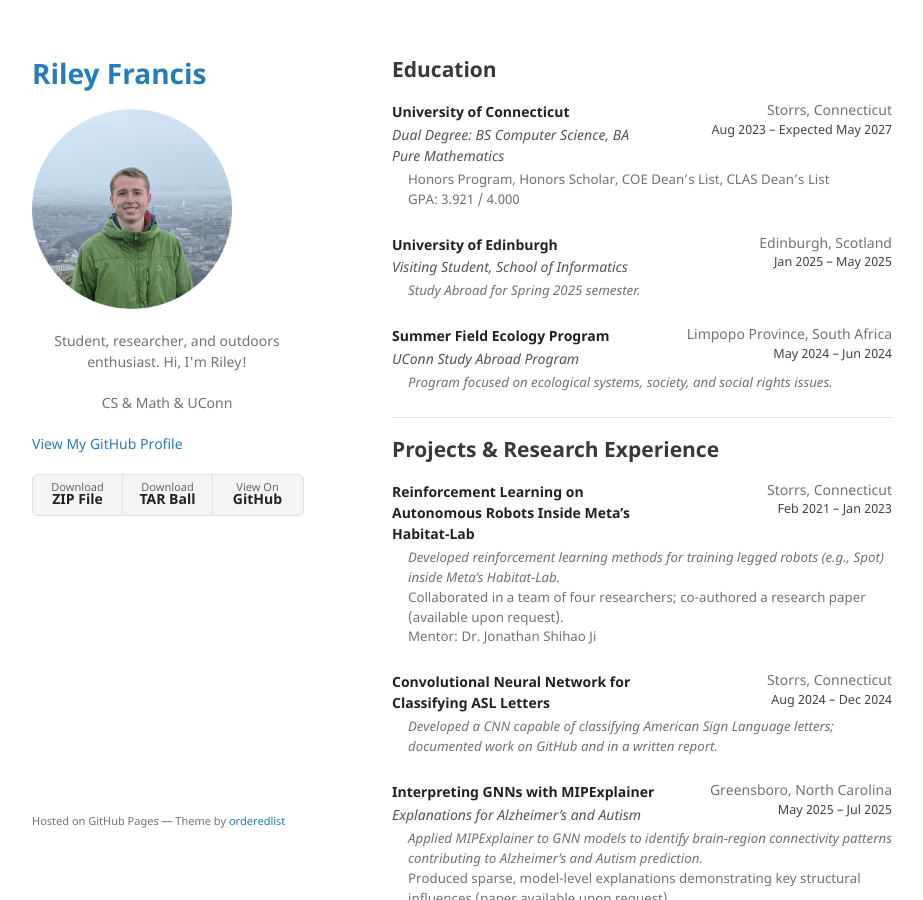
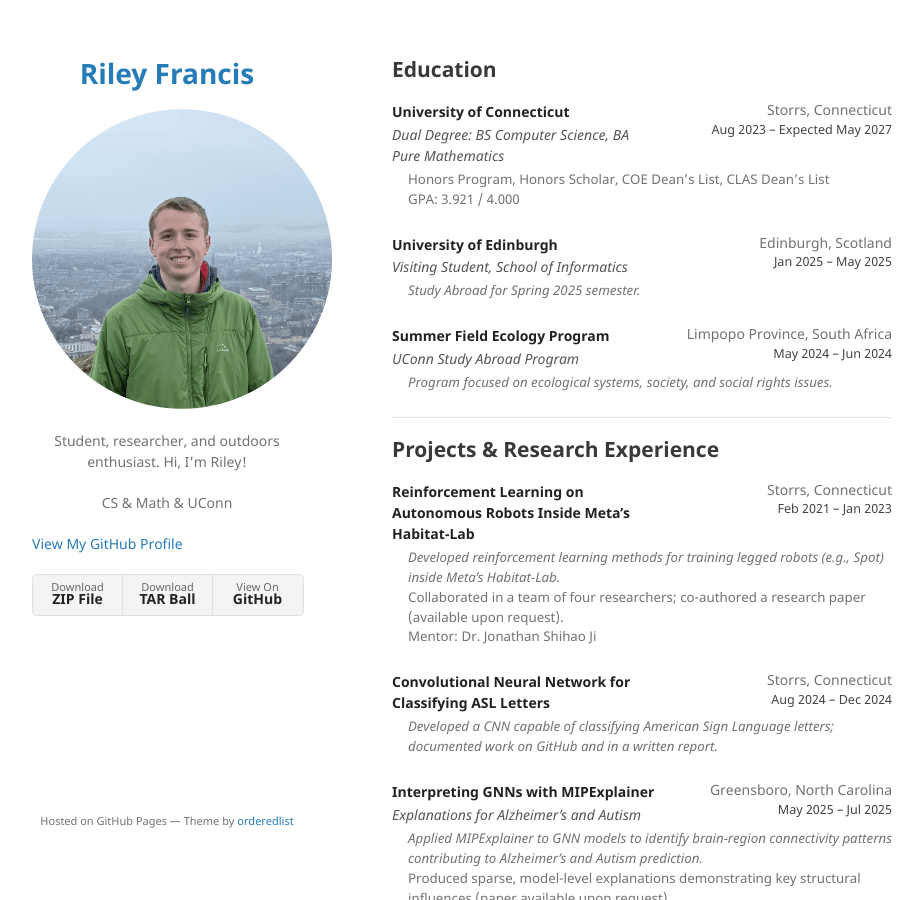
Before and after one commit to RileyFrancis/rileyfrancis.github.io, a Jekyll site: the page built from index.md, in a window 1280 px wide and 900 px high. Shown: the whole window, without its empty margins (178-1101 px from the left). Built offline with Jekyll 4.4.1, drawn with Linux system fonts in a browser that asks for light colours; our own code applies the rules of GitHub Pages for plain Markdown files.

Commit message:
update alignment

```diff
--- a/_layouts/default.html
+++ b/_layouts/default.html
@@ -16,17 +16,17 @@
     <div class="wrapper">
       <header>
         <!-- Custom Title -->
-        <h1><a href="{{ '/' | absolute_url }}">Riley Francis</a></h1>
+        <h1 style="text-align: center;"><a href="{{ '/' | absolute_url }}">Riley Francis</a></h1>
 
         <!-- Custom Profile Image -->
-        <img src="{{ '/assets/img/cropped_circle_image.png' | relative_url }}" alt="Riley Francis portrait" style="max-width: 200px; border-radius: 8px; margin-bottom: 1rem;" />
+        <img src="{{ '/assets/img/cropped_circle_image.png' | relative_url }}" alt="Riley Francis portrait" style="max-width: 300px; margin-bottom: 1rem;" />
 
         <!-- Description text (optional: pulled from _config.yml or set manually) -->
         <p style="text-align: center;">{{ site.description | default: "Mathematics & Computer Science Student @ UConn" }}</p>
         <p style="text-align: center;">CS & Math & UConn</p>
 
         {% if site.github.is_project_page %}
-          <p class="view">
+          <p style="text-align: center;" class="view">
             <a href="{{ site.github.repository_url }}">
               View the Project on GitHub <small>{{ site.github.repository_nwo }}</small>
             </a>
@@ -56,7 +56,7 @@
         {% if site.github.is_project_page %}
           <p>This project is maintained by <a href="{{ site.github.owner_url }}">{{ site.github.owner_name }}</a></p>
         {% endif %}
-        <p><small>Hosted on GitHub Pages &mdash; Theme by <a href="https://github.com/orderedlist">orderedlist</a></small></p>
+        <p style="text-align: center;"><small>Hosted on GitHub Pages &mdash; Theme by <a href="https://github.com/orderedlist">orderedlist</a></small></p>
       </footer>
     </div>
 
```
